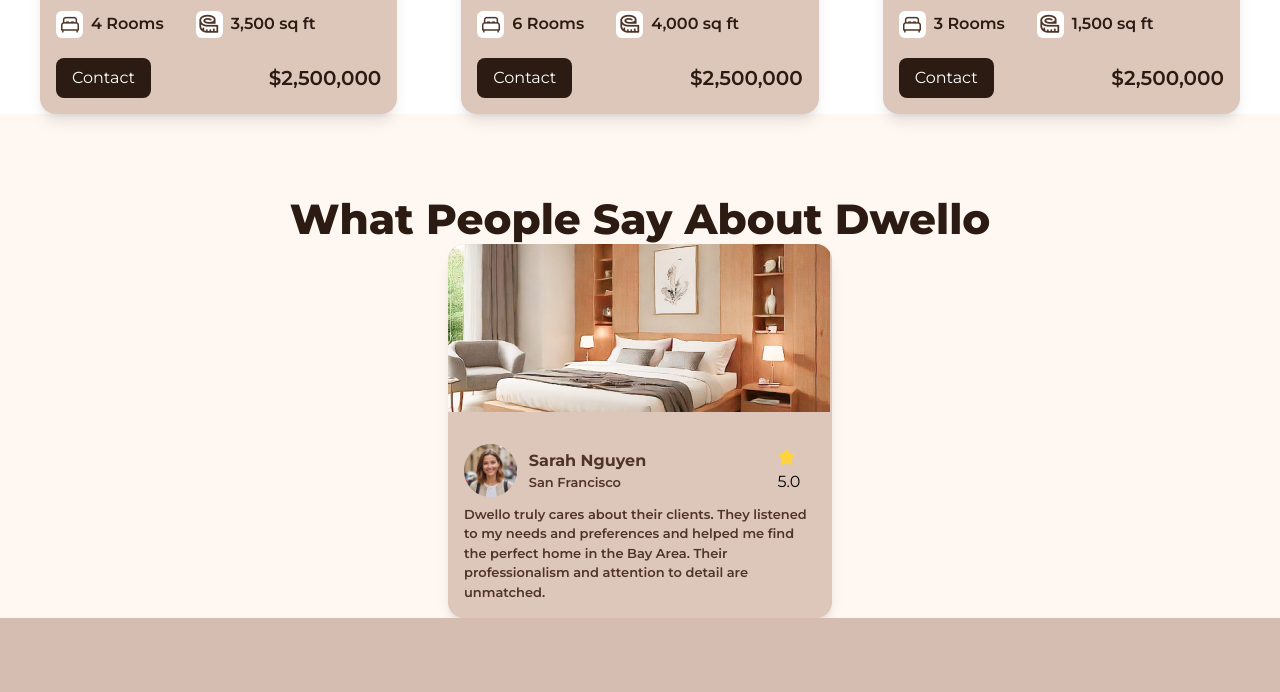
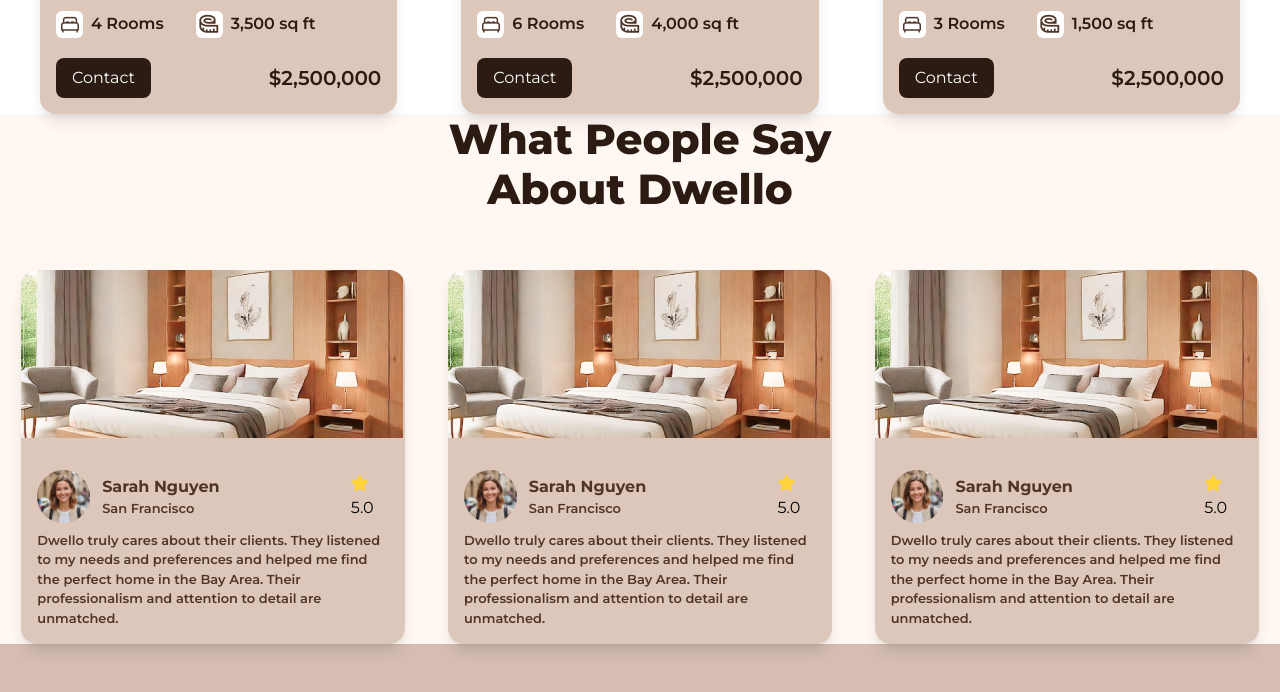
Before and after one commit to HKinnovaTech/InnovaEstates, a website: page index.html in a window 1280 px wide. Shown: the part 2330-3022 px from the top of the page. Drawn offline with nearby package versions, Linux system fonts and the light colour scheme.

Commit message:
reviews3

```diff
--- a/index.html
+++ b/index.html
@@ -238,7 +238,7 @@
         </div>
       </section>
 
-      <section class="mb-20">
+      <section>
         <div class="container max-lg:px-10 md:px-10">
           <h1 class="text-center mb-16 text-6xl font-bold">
             Our Popular Residences
@@ -379,7 +379,9 @@
 
     <section>
       <div class="container">
-        <h2 class="text-center">What People Say About Dwello</h2>
+        <h2 class="m-auto text-center w-[40%]">What People Say About Dwello</h2>
+
+        <div class="flex mt-14">
           <div class="max-w-sm mx-auto bg-dark rounded-2xl shadow-lg overflow-hidden">
             <img src="public/images/bedroom1.png" alt="bedroom" />
             <div class="p-4">
@@ -404,6 +406,58 @@
               </p>
             </div>
           </div>
+
+          <div class="max-w-sm mx-auto bg-dark rounded-2xl shadow-lg overflow-hidden">
+            <img src="public/images/bedroom1.png" alt="bedroom" />
+            <div class="p-4">
+              <div class="flex items-center mt-4">
+                <img
+                  src="public/images/user1.png"
+                  alt="user"
+                  class="rounded-full w-[15%]"
+                />
+                <div class="w-[75%] ml-3">
+                  <h4>Sarah Nguyen</h4>
+                  <p>San Francisco</p>
+                </div>
+                <div class="">
+                  <i class="fa-solid fa-star" style="color: #ffd43b"></i>5.0
+                </div>
+              </div>
+              <p class="mt-2">
+                Dwello truly cares about their clients. They listened to my needs
+                and preferences and helped me find the perfect home in the Bay
+                Area. Their professionalism and attention to detail are unmatched.
+              </p>
+            </div>
+          </div>
+
+          <div class="max-w-sm mx-auto bg-dark rounded-2xl shadow-lg overflow-hidden">
+            <img src="public/images/bedroom1.png" alt="bedroom" />
+            <div class="p-4">
+              <div class="flex items-center mt-4">
+                <img
+                  src="public/images/user1.png"
+                  alt="user"
+                  class="rounded-full w-[15%]"
+                />
+                <div class="w-[75%] ml-3">
+                  <h4>Sarah Nguyen</h4>
+                  <p>San Francisco</p>
+                </div>
+                <div class="">
+                  <i class="fa-solid fa-star" style="color: #ffd43b"></i>5.0
+                </div>
+              </div>
+              <p class="mt-2">
+                Dwello truly cares about their clients. They listened to my needs
+                and preferences and helped me find the perfect home in the Bay
+                Area. Their professionalism and attention to detail are unmatched.
+              </p>
+            </div>
+          </div>
+        </div>
+
       </div>
     </section>
 
```
Lines whose indentation alone changed are shown as unchanged.
